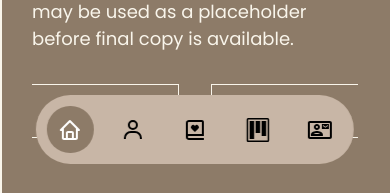
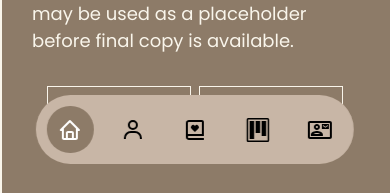
Before and after one commit to Esimehro/portfolio, a React (Vite) app: page / in a window 390 px wide. Shown: the part 648-841 px from the top of the page. Built offline with nearby package versions, Linux system fonts and the light colour scheme.

Commit message:
changed home button size on mobile view

```diff
--- a/src/Components/Home/Home.module.css
+++ b/src/Components/Home/Home.module.css
@@ -207,10 +207,12 @@
 
     .buttonContainer{
         max-width: 30rem;
+        gap: .5rem;
     }
 
     .buttonContainer a{
-        font-size: 13px;
+        font-size: 11px;
+        width: 9rem;
     }
 
 
```
